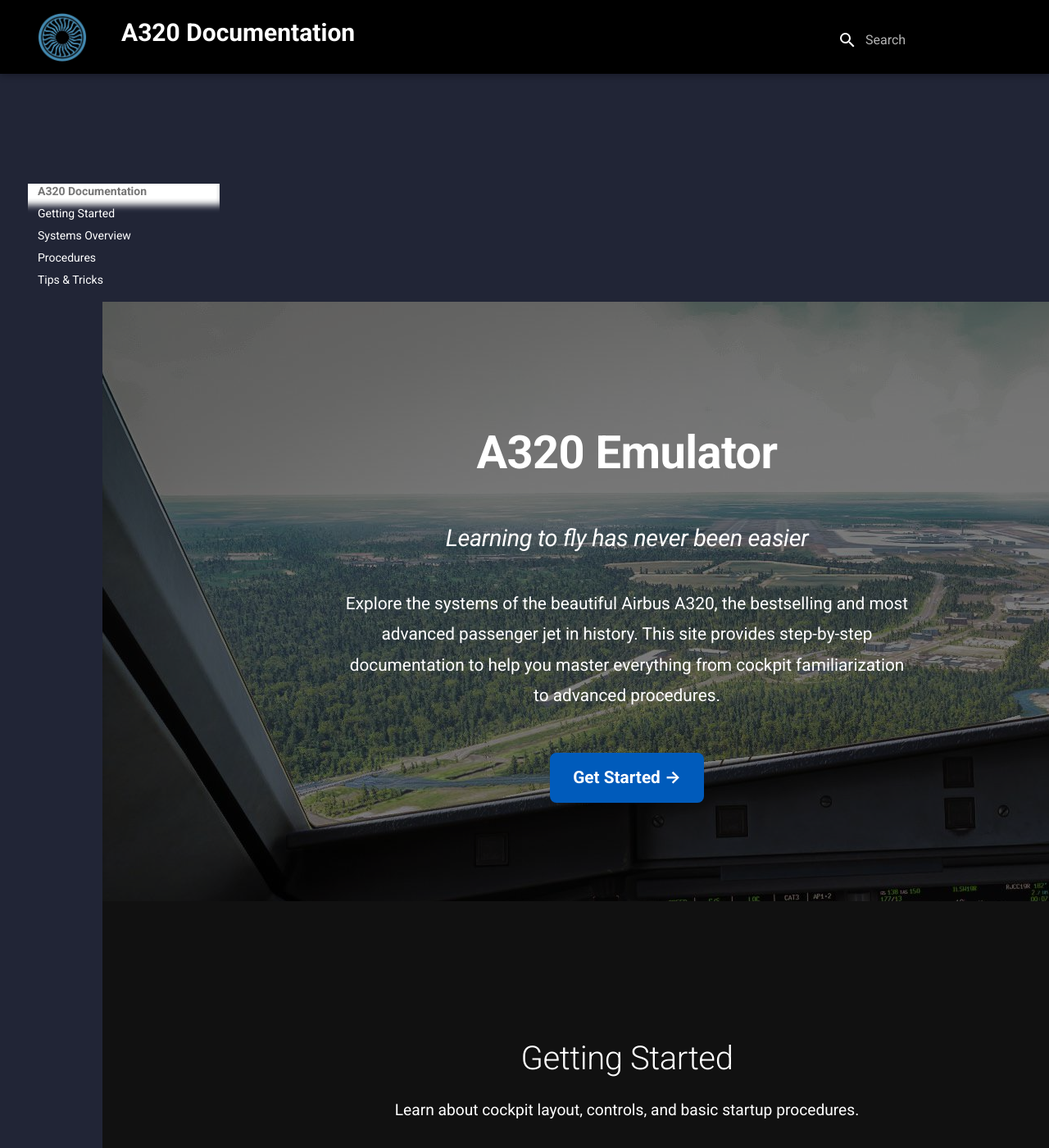
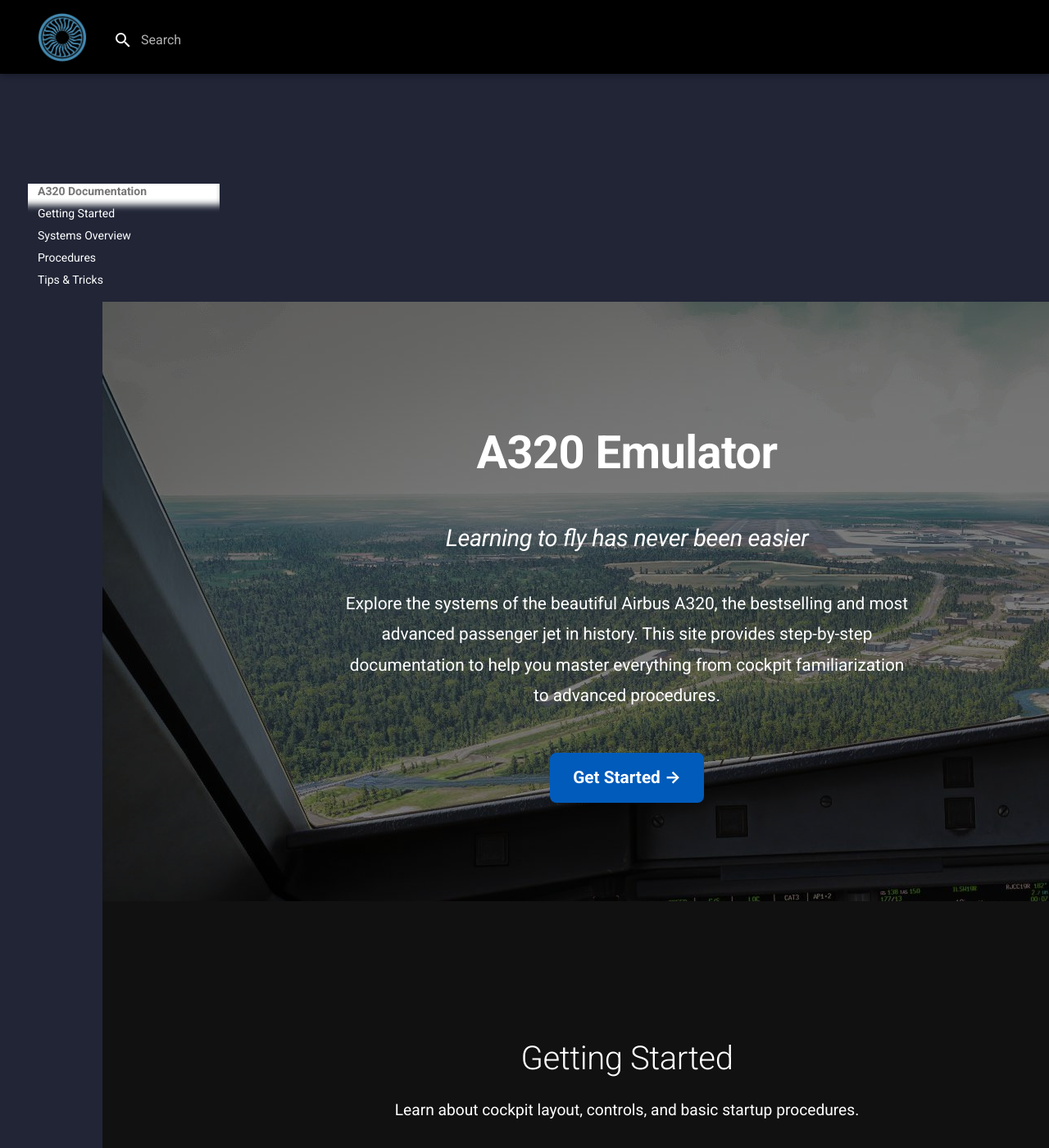
Before and after one commit to danhuaflx-56/A320-emulator, an MkDocs documentation site: the page built from docs/index.md, in a window 1280 px wide and 1400 px high. Shown: the whole window at 82% size. Built offline with MkDocs 1.6.1 and Material for MkDocs 9.7.7, drawn with Linux system fonts in a browser that asks for light colours.

Commit message:
Update custom.css

```diff
--- a/docs/assets/custom.css
+++ b/docs/assets/custom.css
@@ -5,7 +5,10 @@
 }
 
 /* Optional: remove extra padding the dropdown left */
-.md-header-nav, .md-header-nav__menu, .md-header-nav__button {
+.md-header-nav,
+.md-header-nav__menu,
+.md-header-nav__button,
+.md-header__title {
     display: none !important;
 }
 .md-main, .md-content, .md-typeset {
```
